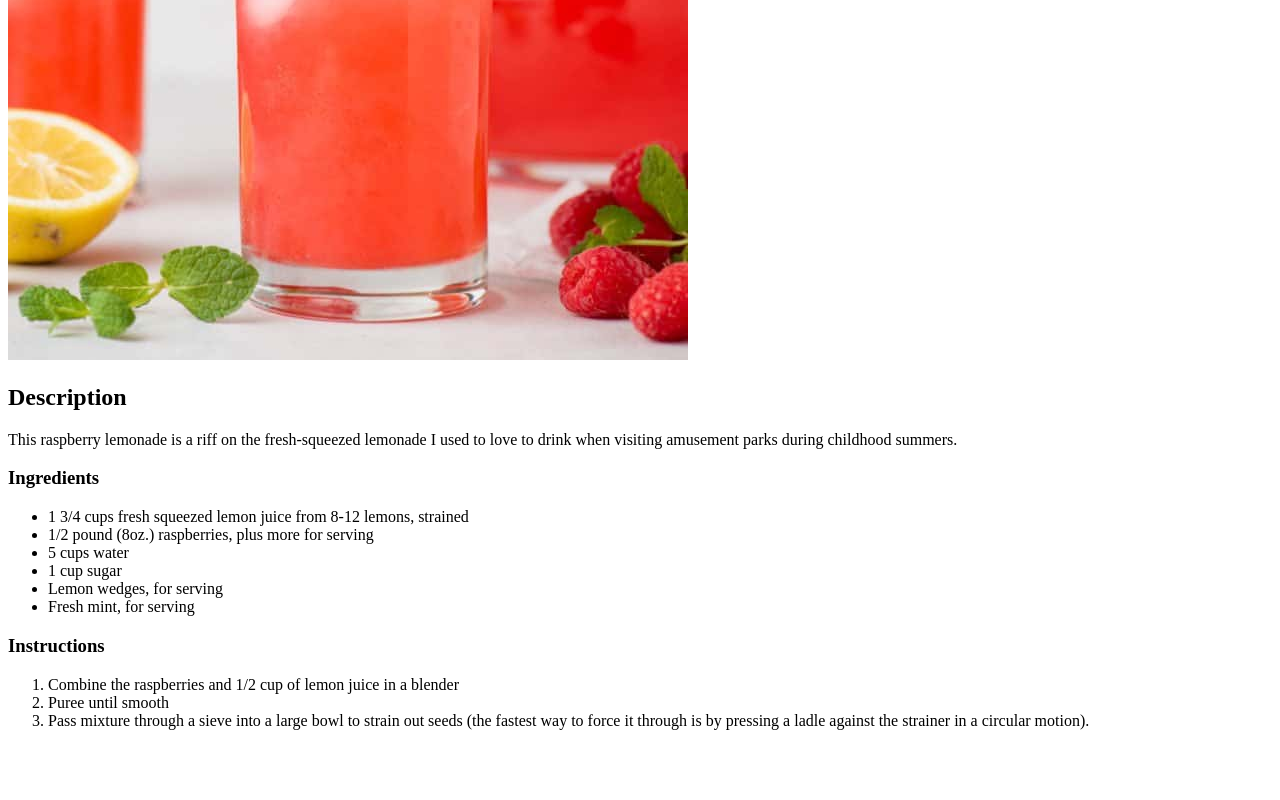
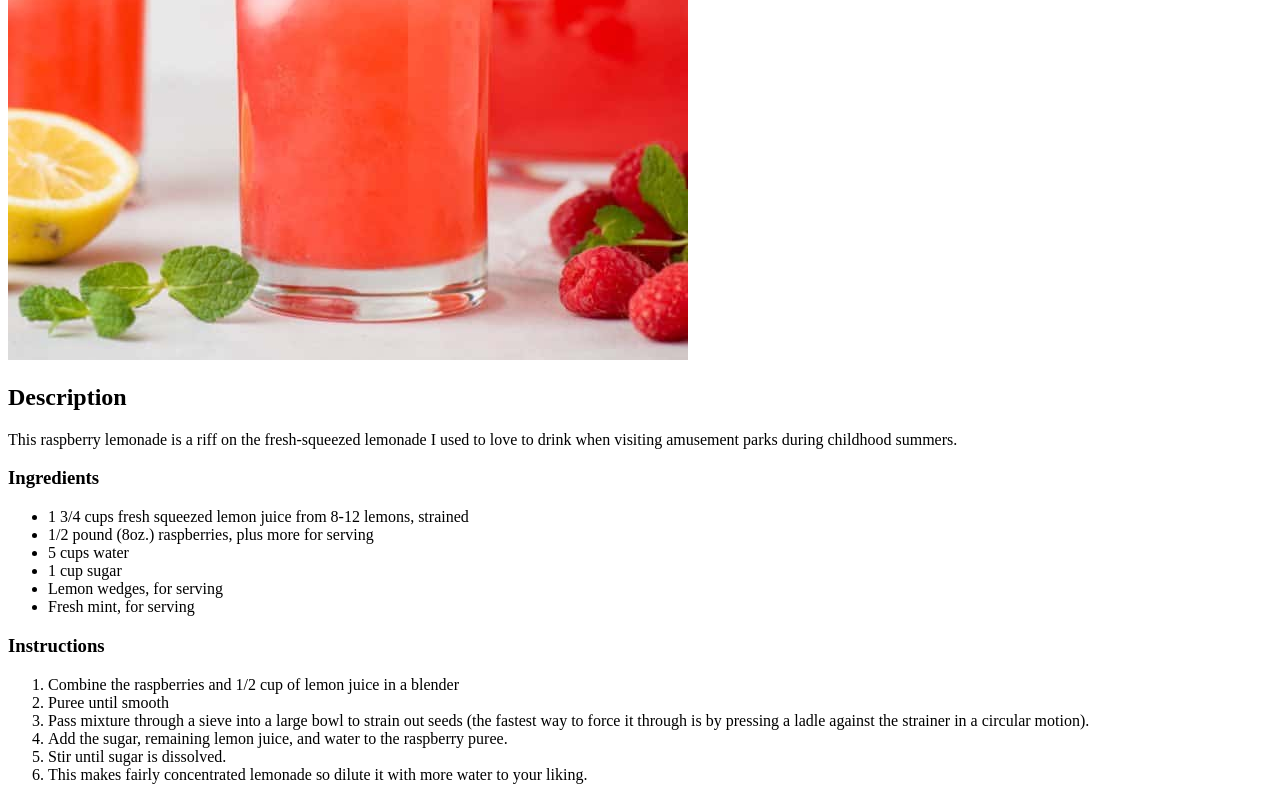
Before and after one commit to catdad0815/odin-recipes, a plain HTML site: page recipes/rasp-lem.html in a window 1280 px wide. Shown: the part 739-1539 px from the top of the page. Before the commit the page ends 1485 px from the top, so only its background shows below. Drawn offline with Linux system fonts and the light colour scheme.

```diff
--- a/recipes/rasp-lem.html
+++ b/recipes/rasp-lem.html
@@ -32,6 +32,11 @@
                 to strain out seeds (the fastest way to force it
                 through is by pressing a ladle against the strainer
                 in a circular motion).</li>
+            <li>Add the sugar, remaining lemon juice, and water to
+                the raspberry puree.</li>
+            <li>Stir until sugar is dissolved.</li>
+            <li>This makes fairly concentrated lemonade so dilute it
+                with more water to your liking.</li>
         </ol>
     </body>
 </html>
```
Also changed, not shown: index.html (+1 -0 lines).
